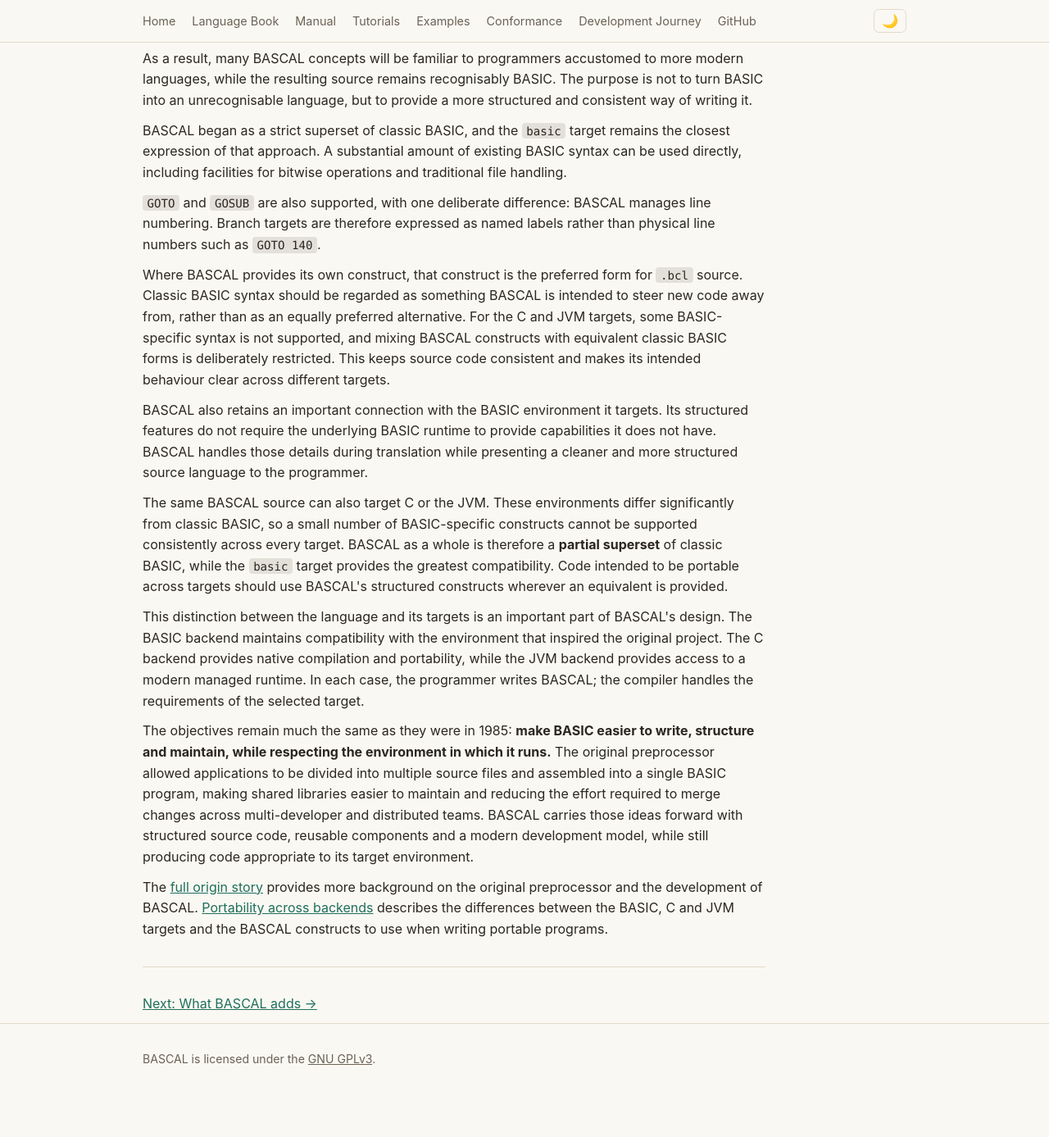
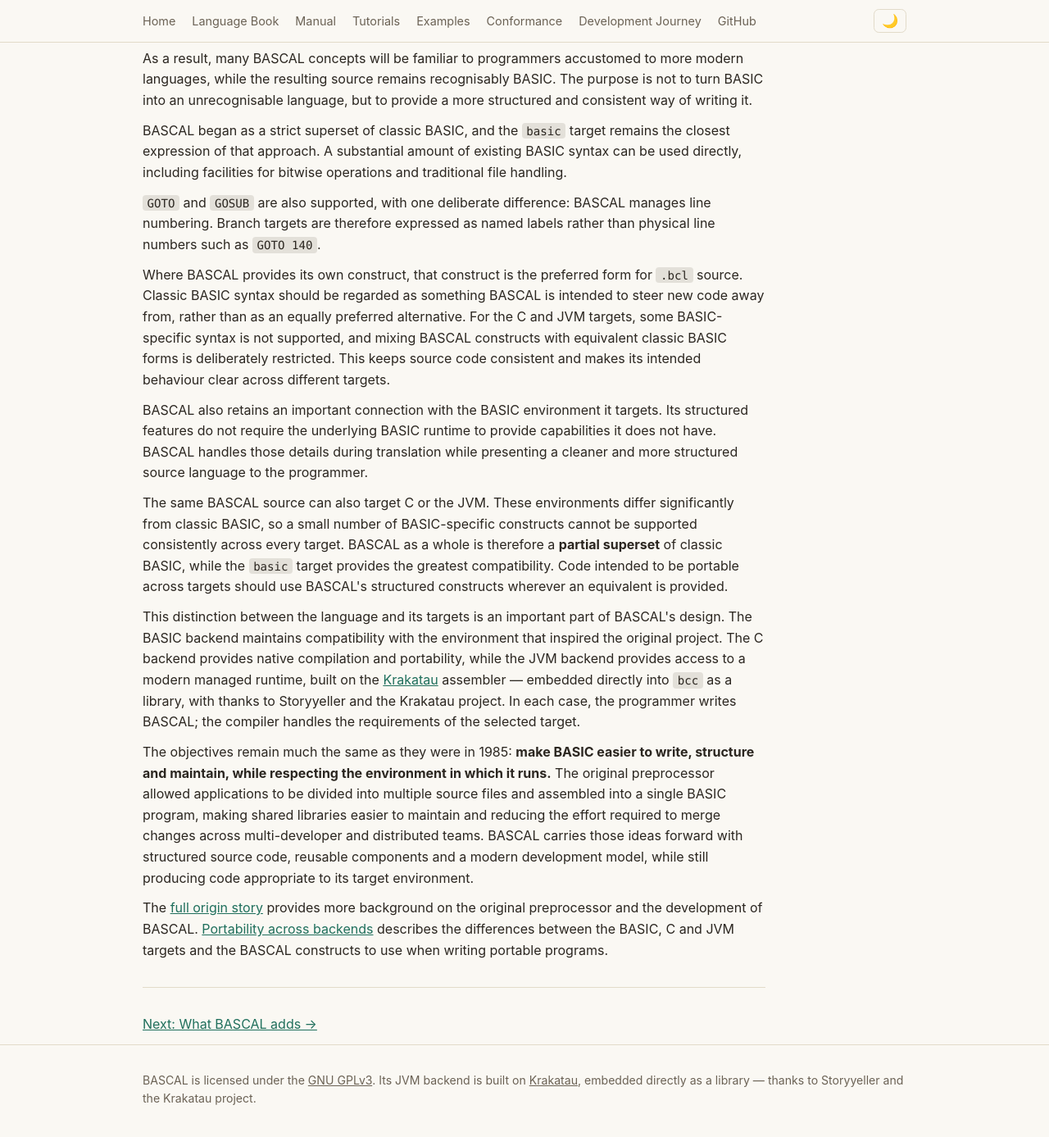
Before and after one commit to johnjoeallen/bascal, an MkDocs documentation site: the page built from docs/index.md, in a window 1280 px wide and 1400 px high, scrolled down 1458 px. Shown: the top 1387 px of the window at 82% size. Built offline with MkDocs 1.6.1, drawn with Linux system fonts in a browser that asks for light colours; before the commit the page ends 2810 px from its top, so only the background shows below that.

Commit message:
docs: make the Krakatau credit more prominent (#146)
Adds a Krakatau mention, with a thank-you, to the homepage's JVM-backend
paragraph, and to the site-wide footer template (docs/theme/main.html) so
it appears on every page, not just the manual's command-line reference.


Claude-Session: https://claude.ai/code/session_014cxM7R4yjVMkwZQep2JpYP

Co-authored-by: Claude Sonnet 5 <noreply@anthropic.com>

```diff
--- a/docs/index.md
+++ b/docs/index.md
@@ -36,7 +36,7 @@ BASCAL also retains an important connection with the BASIC environment it target
 
 The same BASCAL source can also target C or the JVM. These environments differ significantly from classic BASIC, so a small number of BASIC-specific constructs cannot be supported consistently across every target. BASCAL as a whole is therefore a **partial superset** of classic BASIC, while the `basic` target provides the greatest compatibility. Code intended to be portable across targets should use BASCAL's structured constructs wherever an equivalent is provided.
 
-This distinction between the language and its targets is an important part of BASCAL's design. The BASIC backend maintains compatibility with the environment that inspired the original project. The C backend provides native compilation and portability, while the JVM backend provides access to a modern managed runtime. In each case, the programmer writes BASCAL; the compiler handles the requirements of the selected target.
+This distinction between the language and its targets is an important part of BASCAL's design. The BASIC backend maintains compatibility with the environment that inspired the original project. The C backend provides native compilation and portability, while the JVM backend provides access to a modern managed runtime, built on the [Krakatau](https://github.com/Storyyeller/Krakatau) assembler — embedded directly into `bcc` as a library, with thanks to Storyyeller and the Krakatau project. In each case, the programmer writes BASCAL; the compiler handles the requirements of the selected target.
 
 The objectives remain much the same as they were in 1985: **make BASIC easier to write, structure and maintain, while respecting the environment in which it runs.** The original preprocessor allowed applications to be divided into multiple source files and assembled into a single BASIC program, making shared libraries easier to maintain and reducing the effort required to merge changes across multi-developer and distributed teams. BASCAL carries those ideas forward with structured source code, reusable components and a modern development model, while still producing code appropriate to its target environment.
 
--- a/docs/theme/main.html
+++ b/docs/theme/main.html
@@ -24,7 +24,7 @@
   {% endif %}
   <nav class="subnav"><div class="wrap"><a href="{{ nav.homepage.url | url }}">Home</a><a href="{{ 'language/' | url }}">Language Book</a><a href="{{ 'manual/' | url }}">Manual</a><a href="{{ 'tutorials/' | url }}">Tutorials</a><a href="{{ 'examples/sort-driver/' | url }}">Examples</a><a href="{{ 'conformance/' | url }}">Conformance</a><a href="{{ 'journey/' | url }}">Development Journey</a><a href="{{ config.repo_url }}">GitHub</a><button id="theme-toggle" class="theme-toggle" aria-label="Toggle color theme"></button></div></nav>
   <main class="wrap"><div class="prose">{{ page.content }}</div></main>
-  <footer><div class="wrap">BASCAL is licensed under the <a href="https://github.com/johnjoeallen/bascal/blob/main/LICENSE">GNU GPLv3</a>.</div></footer>
+  <footer><div class="wrap">BASCAL is licensed under the <a href="https://github.com/johnjoeallen/bascal/blob/main/LICENSE">GNU GPLv3</a>. Its JVM backend is built on <a href="https://github.com/Storyyeller/Krakatau">Krakatau</a>, embedded directly as a library — thanks to Storyyeller and the Krakatau project.</div></footer>
   {% endif %}
   {% for path in config.extra_javascript %}<script src="{{ path | url }}"></script>{% endfor %}
 </body>
```
